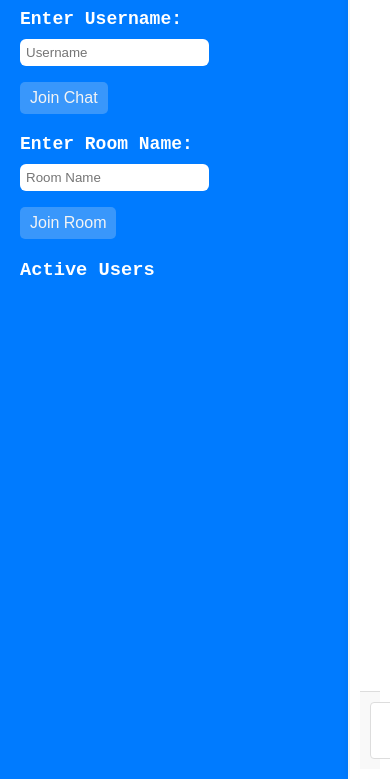
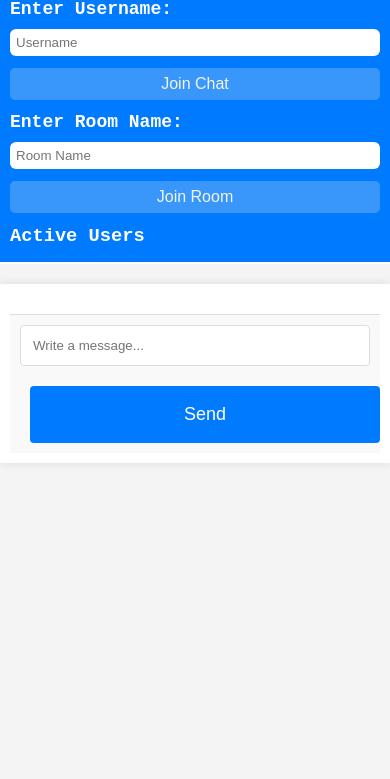
Before and after one commit to Scott12565/south-dev-chat, a website: page public/index.html in a window 390 px wide. Shown: the part 65-844 px from the top of the page. Drawn offline with nearby package versions, Linux system fonts and the light colour scheme; no server answers.

Commit message:
added responsiveness

```diff
--- a/public/global.css
+++ b/public/global.css
@@ -1,27 +1,28 @@
-*{
+* {
     margin: 0;
     padding: 0;
     box-sizing: border-box;
 }
 
-body{
+body {
     font-family: 'Courier New', Courier, monospace;
-    /* font-weight: 500; */
     background-color: #f4f4f4;
     display: flex;
     position: relative;
     height: 100vh;
+    width: 100%; /* Ensure body takes up the full width */
+    overflow-x: hidden; /* Prevent horizontal overflow */
 }
 
-input{
+input {
     display: block;
 }
 
-ul{
+ul {
     list-style: none;
 }
 
-.sidebar{
+.sidebar {
     background-color: #007bff;
     color: #fff;
     width: 350px;
@@ -29,25 +30,28 @@ ul{
     display: flex;
     flex-direction: column;
     border-right: 2px solid #fff;
+    box-sizing: border-box; /* Ensure padding is included in the width */
 }
-.sidebar h1{
+
+.sidebar h1 {
     text-align: center;
     font-size: 30px;
     font-weight: 600;
     margin-bottom: 20px;
 }
 
-.room-selection{
+.room-selection {
     width: auto;
 }
-.room-selection label{
+
+.room-selection label {
     margin-bottom: 10px;
     font-size: 18px;
     font-weight: 600;
     display: block;
 }
 
-.room-selection input{
+.room-selection input {
     padding: 6px;
     border: none;
     outline: none;
@@ -68,32 +72,33 @@ ul{
     cursor: pointer;
 }
 
-.join-chatp{
+.join-chatp {
     text-align: center;
 }
 
-.room-selection #join-room:hover, .join-chat:hover{
+.room-selection #join-room:hover, .join-chat:hover {
     transition: all;
     transition-duration: 1s;
     background: #1c354f;
     color: #f1f1f1;
 }
-.users{
+
+.users {
     padding-top: 5px;
     padding-left: 10px;
 }
 
-.users ul li{
+.users ul li {
     padding-top: 5px;
 }
 
-.user-list > .users > ul{
+.user-list > .users > ul {
     font-size: 25px;
     font-weight: 600;
     color: #eeebeb;
 }
 
-.chat-container{
+.chat-container {
     flex: 1;
     background-color: #fff;
     padding: 10px;
@@ -101,9 +106,10 @@ ul{
     flex-direction: column;
     overflow: hidden;
     box-shadow: 0 0 10px rgba(0, 0, 0, 0.1);
+    box-sizing: border-box; /* Ensure padding is included in width */
 }
 
-.chat-container .chat-box{
+.chat-container .chat-box {
     flex: 1;
     padding: 10px;
     border-bottom: 1px solid #ddd;
@@ -112,7 +118,7 @@ ul{
     flex-direction: column;
 }
 
-.message{
+.message {
     display: flex;
     align-items: center;
     padding: 8px;
@@ -121,13 +127,14 @@ ul{
     max-width: 70%;
     position: relative;
 }
-.message div span{
+
+.message div span {
     text-align: start;
     font-size: 18px;
     font-weight: 600;
 }
 
-.message div p{
+.message div p {
     font-size: 18px;
     font-weight: 500;
 }
@@ -139,33 +146,33 @@ ul{
     margin-right: 10px;
 }
 
-.message.other-user{
+.message.other-user {
     background: #c1ec9b;
     align-self: flex-start;
 }
 
-.message.me{
+.message.me {
     background-color: #f4f4f4;
     align-self: flex-end;
 }
 
-.user-input{
+.user-input {
     display: flex;
     padding: 10px;
     background: #f9f9f9;
 }
 
-.user-input input{
+.user-input input {
     flex: 1;
     padding: 20px;
     border: 1px solid #ddd;
     border-radius: 4px;
 }
 
-.user-input button{
+.user-input button {
     margin-left: 10px;
     padding: 18px;
-    font-size:  18px;
+    font-size: 18px;
     border: none;
     background: #007bff;
     color: white;
@@ -176,7 +183,58 @@ ul{
 .user-input button:hover {
     background: #0056b3;
 }
-/* background: #e1ffc7;
-background: #f9f9f9;
-background: #007bff;
-background-color: #f4f4f4; */
+
+@media (max-width: 768px) {
+    body {
+        flex-direction: column;
+        height: auto;
+        width: 100%; /* Ensure body width is set correctly */
+        overflow-x: hidden; /* Prevent horizontal overflow */
+    }
+
+    .sidebar {
+        width: 100%;
+        border-right: none;
+        border-bottom: 2px solid #fff;
+        padding: 10px;
+        box-sizing: border-box; /* Ensure padding is included in width */
+        margin-bottom: 10px;
+    }
+
+    .chat-container {
+        width: 100%;
+        margin-top: 10px;
+        padding: 10px;
+        box-sizing: border-box;
+    }
+
+    .room-selection input,
+    .room-selection #join-room,
+    .join-chat {
+        width: 100%;
+        margin-bottom: 12px;
+        box-sizing: border-box; /* Include padding in width */
+    }
+
+    .user-input {
+        flex-direction: column;
+        width: 100%;
+    }
+
+    .user-input input {
+        padding: 12px;
+        width: 100%;
+        margin-bottom: 10px;
+        box-sizing: border-box;
+    }
+
+    .user-input button {
+        width: 100%;
+        margin-top: 10px;
+        box-sizing: border-box;
+    }
+
+    .users ul li {
+        font-size: 20px;
+    }
+}
```
Lines whose indentation alone changed are shown as unchanged.
